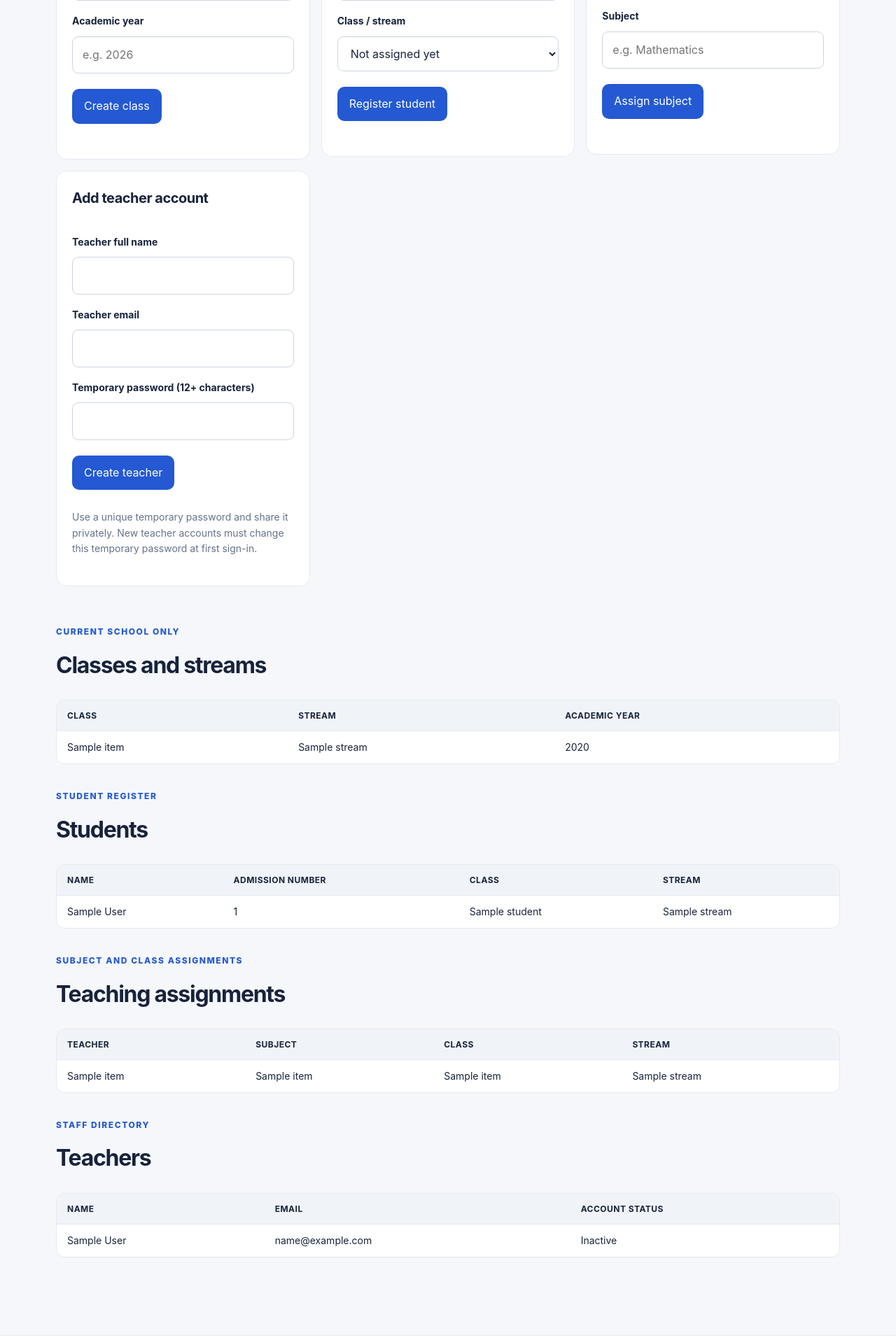
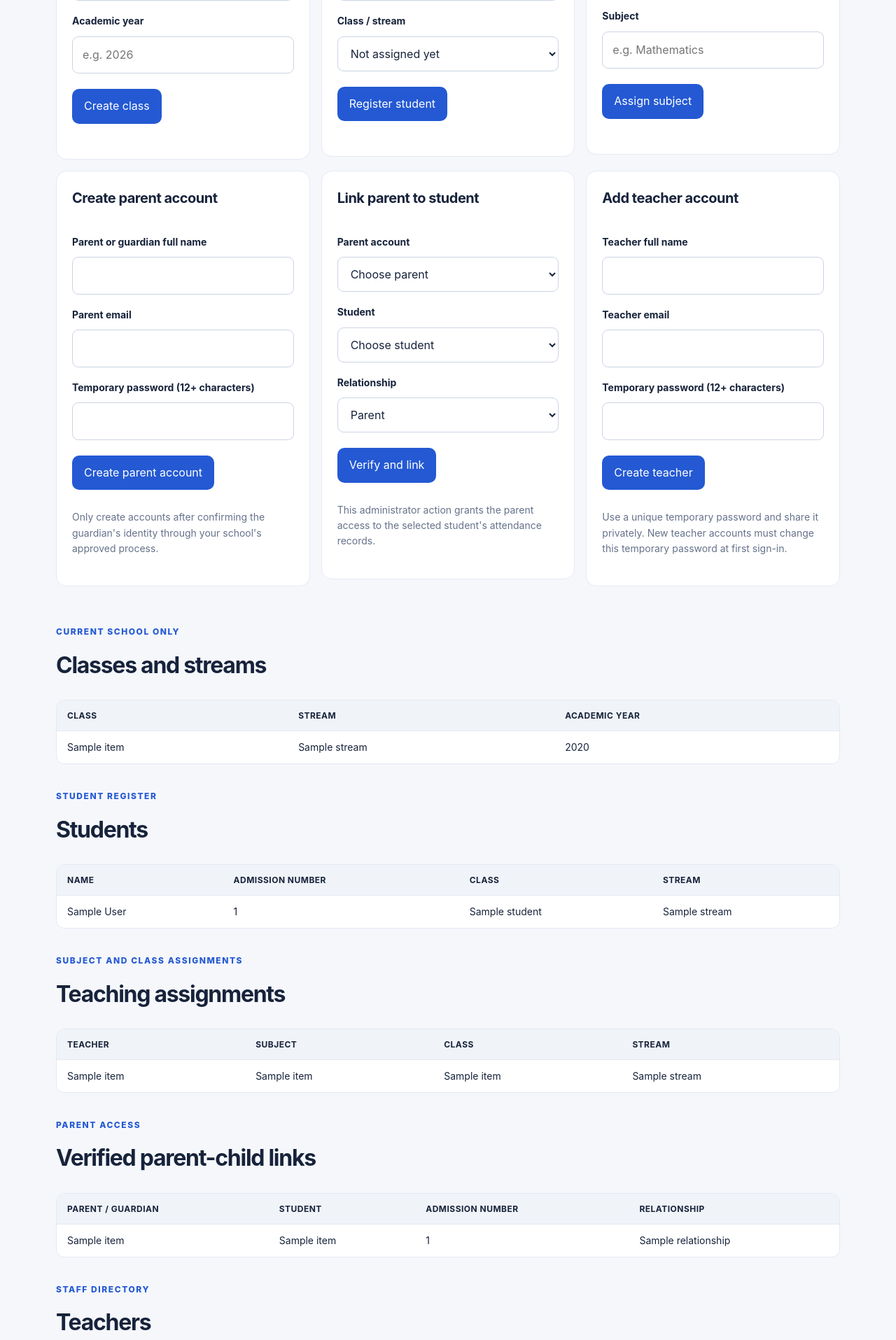
Before and after one commit to sarateoguye-sudo/schoolar-tacker, a Flask app: template templates/school_data.html in a window 1280 px wide. Shown: the part 778-2693 px from the top of the page at 70% size. Run offline with Flask 3, Linux system fonts and the light colour scheme; the template is opened without the code that fills it: most values are stand-ins (such as "Sample title", 1, 10 or a date in 2020).

Commit message:
Add parent account and verified child-link management

```diff
--- a/templates/school_data.html
+++ b/templates/school_data.html
@@ -30,6 +30,20 @@
 <label for="assignment_class_id">Class / stream</label><select id="assignment_class_id" name="class_id" required><option value="">Choose class</option>{% for item in classes %}<option value="{{ item['id'] }}">{{ item['name'] }}{% if item['stream'] %} - {{ item['stream'] }}{% endif %}</option>{% endfor %}</select>
 <label for="subject_name">Subject</label><input id="subject_name" name="subject_name" maxlength="100" placeholder="e.g. Mathematics" required>
 <button class="primary-button" type="submit">Assign subject</button></form></article>
+<article class="module-card"><h2>Create parent account</h2>
+<form method="post" class="auth-form">
+<input type="hidden" name="_csrf_token" value="{{ csrf_token() }}"><input type="hidden" name="action" value="create_parent">
+<label for="parent_name">Parent or guardian full name</label><input id="parent_name" name="parent_name" maxlength="120" required>
+<label for="parent_email">Parent email</label><input id="parent_email" name="parent_email" type="email" maxlength="254" required>
+<label for="parent_password">Temporary password (12+ characters)</label><input id="parent_password" name="parent_password" type="password" minlength="12" autocomplete="new-password" required>
+<button class="primary-button" type="submit">Create parent account</button></form><p class="muted-small">Only create accounts after confirming the guardian's identity through your school's approved process.</p></article>
+<article class="module-card"><h2>Link parent to student</h2>
+<form method="post" class="auth-form">
+<input type="hidden" name="_csrf_token" value="{{ csrf_token() }}"><input type="hidden" name="action" value="link_parent">
+<label for="parent_id">Parent account</label><select id="parent_id" name="parent_id" required><option value="">Choose parent</option>{% for parent in parents %}<option value="{{ parent['id'] }}">{{ parent['full_name'] }} — {{ parent['email'] }}</option>{% endfor %}</select>
+<label for="student_id">Student</label><select id="student_id" name="student_id" required><option value="">Choose student</option>{% for item in students %}<option value="{{ item['id'] }}">{{ item['full_name'] }} — {{ item['admission_number'] }}</option>{% endfor %}</select>
+<label for="relationship">Relationship</label><select id="relationship" name="relationship" required><option>Parent</option><option>Mother</option><option>Father</option><option>Guardian</option></select>
+<button class="primary-button" type="submit">Verify and link</button></form><p class="muted-small">This administrator action grants the parent access to the selected student's attendance records.</p></article>
 <article class="module-card"><h2>Add teacher account</h2>
 <form method="post" class="auth-form">
 <input type="hidden" name="_csrf_token" value="{{ csrf_token() }}"><input type="hidden" name="action" value="create_teacher">
@@ -45,6 +59,8 @@
 {% if students %}<div class="table-wrap"><table><thead><tr><th>Name</th><th>Admission number</th><th>Class</th><th>Stream</th></tr></thead><tbody>{% for item in students %}<tr><td>{{ item['full_name'] }}</td><td>{{ item['admission_number'] }}</td><td>{{ item['class_name'] or 'Not assigned' }}</td><td>{{ item['stream'] or '—' }}</td></tr>{% endfor %}</tbody></table></div>{% else %}<p>No student records created yet.</p>{% endif %}
 <div class="section-heading"><p class="eyebrow">SUBJECT AND CLASS ASSIGNMENTS</p><h2>Teaching assignments</h2></div>
 {% if assignments %}<div class="table-wrap"><table><thead><tr><th>Teacher</th><th>Subject</th><th>Class</th><th>Stream</th></tr></thead><tbody>{% for item in assignments %}<tr><td>{{ item['teacher_name'] }}</td><td>{{ item['subject_name'] }}</td><td>{{ item['class_name'] }}</td><td>{{ item['stream'] or '—' }}</td></tr>{% endfor %}</tbody></table></div>{% else %}<p>No teaching assignments created yet.</p>{% endif %}
+<div class="section-heading"><p class="eyebrow">PARENT ACCESS</p><h2>Verified parent-child links</h2></div>
+{% if parent_links %}<div class="table-wrap"><table><thead><tr><th>Parent / guardian</th><th>Student</th><th>Admission number</th><th>Relationship</th></tr></thead><tbody>{% for item in parent_links %}<tr><td>{{ item['parent_name'] }}</td><td>{{ item['student_name'] }}</td><td>{{ item['admission_number'] }}</td><td>{{ item['relationship'] }}</td></tr>{% endfor %}</tbody></table></div>{% else %}<p>No parent-child links have been verified yet.</p>{% endif %}
 <div class="section-heading"><p class="eyebrow">STAFF DIRECTORY</p><h2>Teachers</h2></div>
 {% if teachers %}<div class="table-wrap"><table><thead><tr><th>Name</th><th>Email</th><th>Account status</th></tr></thead><tbody>{% for item in teachers %}<tr><td>{{ item['full_name'] }}</td><td>{{ item['email'] }}</td><td>{{ 'Active' if item['is_active'] else 'Inactive' }}</td></tr>{% endfor %}</tbody></table></div>{% else %}<p>No teacher accounts created yet.</p>{% endif %}
 </section></main><footer><span>Scholar Tracker</span><span>Development version • Sample data only</span></footer>
```
